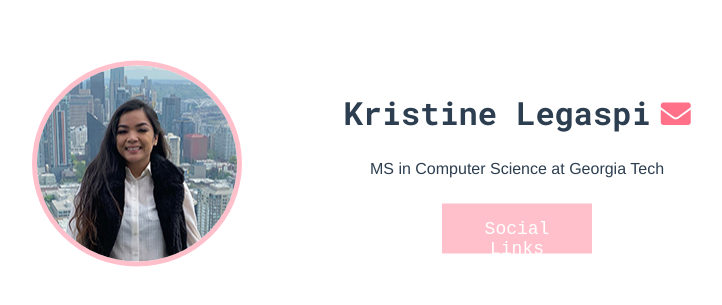
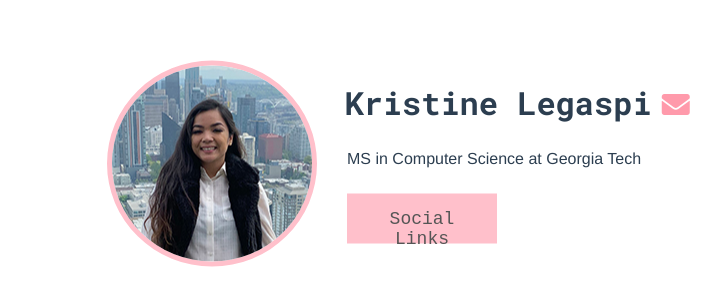
Before and after one commit to krissylegaspi/personal-website, a Vue app: page / in a window 1280 px wide. Shown: the part 197-502 px from the top of the page, without its empty margins (228-950 px from the left). Built offline with nearby package versions, Linux system fonts and the light colour scheme.

Commit message:
Added social icons

```diff
--- a/src/App.vue
+++ b/src/App.vue
@@ -32,7 +32,7 @@ button {
 	cursor: pointer;
 	display: inline-block;
 	background: pink;
-	color: white;
+	color: rgb(85, 85, 85);
 	font-size: 18px;
 	border: 0;
 	padding: 15px;
@@ -56,7 +56,7 @@ button:hover {
 /* Font Awesome icons */
 
 i {
-	font-size: 30px;
+	font-size: 28px;
 	padding-bottom: 15px;
 	color: rgb(255, 113, 137);
 }
--- a/src/components/Button.vue
+++ b/src/components/Button.vue
@@ -1,5 +1,11 @@
 <template>
-    <button @click="onClick()" class="button">{{text}}</button>
+    <button id="slid" @click="onClick()" class="button">{{text}}</button>
+    <h2 id="slide-text"><code>
+        <a href="https://www.linkedin.com/in/kristine-legaspi/" target="_blank"><i class="fab fa-linkedin-in"></i></a>
+        <a href="https://github.com/krissylegaspi" target="_blank"><i class="fab fa-github"></i></a>
+        <a href="" target="_blank"><i class="fab fa-codepen"></i></a>
+        <a href="" target="_blank"><i class="far fa-file-alt"></i></a>
+    </code></h2>
 </template>
 
 <script>
@@ -12,7 +18,23 @@ export default {
     },
     methods: {
         onClick() {
-            console.log('click')
+            console.log("Click")
+            var slidBtn = document.getElementById("slid"),
+                slideText = document.getElementById("slide-text");
+
+            // SlideDown and SlideUp
+
+            slidBtn.onclick = function () {
+            "use strict";
+            if (!slideText.hasAttribute("class") || slideText.classList.contains("slideUp")) {
+                slideText.removeAttribute("class", "slideUp");
+                slideText.setAttribute("class", "slideDown");
+            } else if (slideText.classList.contains("slideDown")) {
+                slideText.classList.remove("slideDown");
+                slideText.classList.add("slideUp");
+            }
+        };
+
         }
     },
     components: {
@@ -20,3 +42,60 @@ export default {
     }
 }
 </script>
+
+<style scoped>
+h2 {
+    padding: 10px;
+    margin: 20px;
+    color: black;
+    opacity: 0;
+}
+
+h2#slide-text {
+    position: relative;
+    bottom: 25px;
+    margin: 0;
+    display: flex;
+}
+
+.slideDown {
+	animation: slideDown .5s ease-in 1 forwards;
+}
+
+.slideUp {
+	opacity: 1;
+	animation: slideUp .5s ease-out 1 forwards;
+}
+
+@keyframes slideDown {
+	to {
+		bottom: 0;
+		opacity: 1;
+	}
+}
+
+@keyframes slideUp {
+	to {
+		bottom: 50px;
+		opacity: 0;
+	}
+}
+
+/* Font Awesome icons */
+
+i {
+    margin-top: 30px;
+	font-size: 22px;
+    padding-right: 20px;
+    padding-left: 10px;
+	padding-bottom: 15px;
+	color: rgb(255, 154, 171);
+    text-align: left;
+}
+
+i:hover {
+	color: pink;
+	opacity: 80;
+}
+
+</style>
--- a/src/components/Header.vue
+++ b/src/components/Header.vue
@@ -42,7 +42,7 @@ export default {
 
 .box {
     position: fixed;
-    width: 800px;
+    width: 650px;
     height: 325px;
     top: 50%;
     left: 50%;
@@ -57,11 +57,12 @@ export default {
 
 .box .content {
     padding-left: 20px;
+    margin-left: 0;
 }
 
 .box .content h1 {
     margin: 0;
-    padding-top: 30px;
+    padding-top: 20px;
     padding-left: 0;
     padding-right: 10px;
     display: inline-grid;
@@ -73,18 +74,20 @@ export default {
 .box .content p {
     margin: 0;
     padding: 10px 0 10px;
+    padding-left: 30px;
     text-align: justify;
-    display: inline-block;
+    display: flex;
     margin-bottom: 1rem;
 }
 
-header {
+.box header {
     display: flex;
-    justify-content: center;
-    align-items: center;
+    /* justify-content: center; */
+    /* align-items: center; */
     margin-bottom: 20px;
     text-align: center;
     border: 3px;
+    padding-left: 30px;
 }
 
 img {
@@ -112,9 +115,9 @@ i {
     padding-left: 10px;
     padding-bottom: 10px; */
     display: inline-block;
-	font-size: 30px;
+	font-size: 28px;
 	padding-bottom: 15px;
-	color: rgb(255, 113, 137);
+	color: rgb(255, 154, 171);
 }
 
 i:hover {
```
